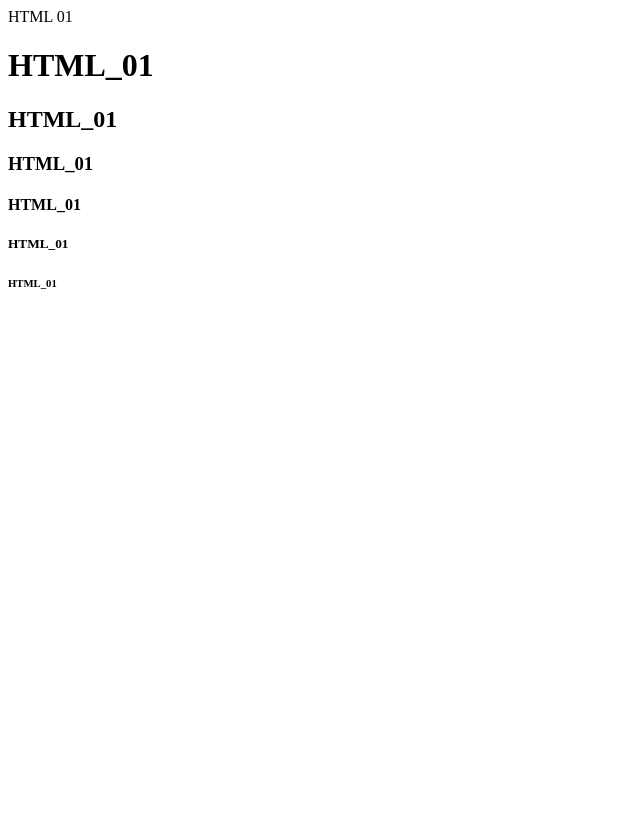
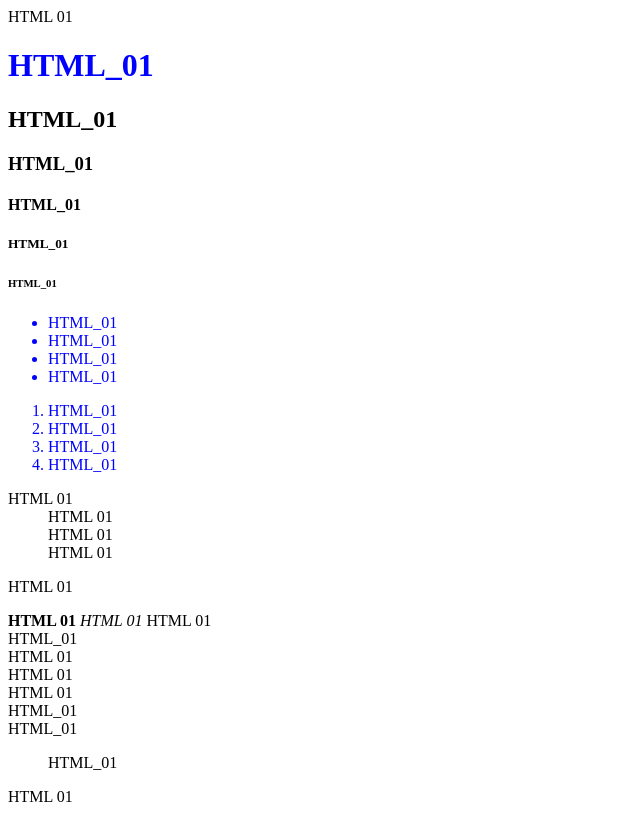
Before and after one commit to daniyeyo/html_step01, a plain HTML site: page html01.html in a window 1280 px wide. Shown: the whole page, without its empty margins (0-640 px from the left). Drawn offline with Linux system fonts and the light colour scheme.

Commit message:
Add files via upload

```diff
--- a/html01.html
+++ b/html01.html
@@ -6,16 +6,75 @@
     <meta http-equiv="X-UA-Compatible" content="IE=edge">
     <meta name="viewport" content="width=device-width, initial-scale=1.0">
     <title>Document</title>
+    <style>
+        /*  */
+        h1 {
+            color: tomato;
+        }
+
+        li {
+            color: tomato;
+            color: blue;
+        }
+
+        ul {
+            color: #ddd;
+        }
+    </style>
 </head>
 
 <body>
+    <!-- 기본 BOX -->
     <div>HTML 01</div>
-    <h1>HTML_01</h1>
+
+    <!-- 제목 BOX -->
+    <h1 style="color: blue;">HTML_01</h1>
     <h2>HTML_01</h2>
     <h3>HTML_01</h3>
     <h4>HTML_01</h4>
     <h5>HTML_01</h5>
     <h6>HTML_01</h6>
+
+    <!-- 리스트 BOX -->
+    <ul>
+        <li>HTML_01</li>
+        <li>HTML_01</li>
+        <li>HTML_01</li>
+        <li>HTML_01</li>
+    </ul>
+
+    <ol>
+        <li>HTML_01</li>
+        <li>HTML_01</li>
+        <li>HTML_01</li>
+        <li>HTML_01</li>
+    </ol>
+
+    <dl>
+        <dt>HTML 01</dt>
+        <dd>HTML 01</dd>
+        <dd>HTML 01</dd>
+        <dd>HTML 01</dd>
+    </dl>
+    <p>HTML 01</p>
+
+    <!-- 인라인 : 글자, 그림 -->
+
+    <a href="HTML 01"></a>
+    <strong>HTML 01</strong>
+    <em>HTML 01</em>
+    <span>HTML 01</span>
+
+    <!-- 시멘틱 태그: 의미만 가지고 있는 tag -->
+
+    <header>HTML_01</header>
+    <footer>HTML 01</footer>
+    <main>HTML 01</main>
+    <section>HTML 01</section>
+    <aside>HTML_01</aside>
+    <article>HTML_01</article>
+    <figure>HTML_01</figure>
+    <nav>HTML 01</nav>
 </body>
 
 </html>
```
Also changed, not shown: index.html (+5 -0 lines), selector01.html (added, +32 -0 lines).
